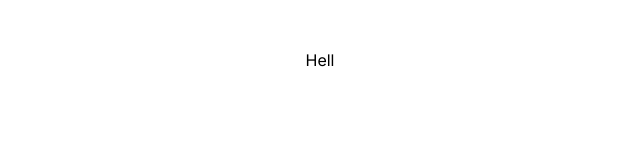
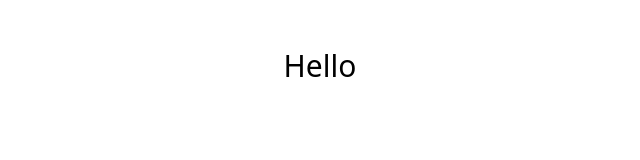
Before and after one commit to heefan/codetalkblog, a Next.js app: page / in a window 1280 px wide. Shown: the top 160 px of the page, without its empty margins (320-960 px from the left). Built offline with nearby package versions, Linux system fonts and the light colour scheme.

Commit message:
add dark mode.
layout.tsx
set the darkmode in <body>

```diff
--- a/app/layout.tsx
+++ b/app/layout.tsx
@@ -16,7 +16,7 @@
 }) {
   return (
     <html lang="en">
-      <body className={inter.className}>{children}</body>
+      <body className="dark:bg-slate-800">{children}</body>
     </html>
   )
 }
--- a/app/page.tsx
+++ b/app/page.tsx
@@ -2,8 +2,8 @@
 
 export default function Home() {
   return (
-    <main>
-      <p className='mt-12 text-center'>Hell</p>
+    <main className='px-6 mx-auto'>
+      <p className='mt-12 mb-12 text-3xl text-center dark:text-white'>Hello</p>
     </main>
   )
 }
```
